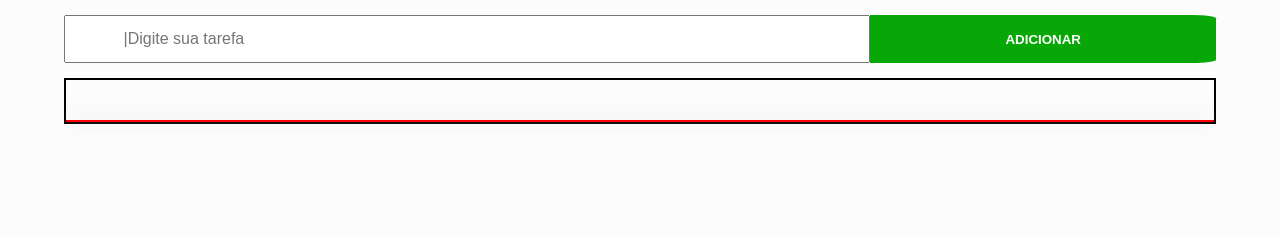
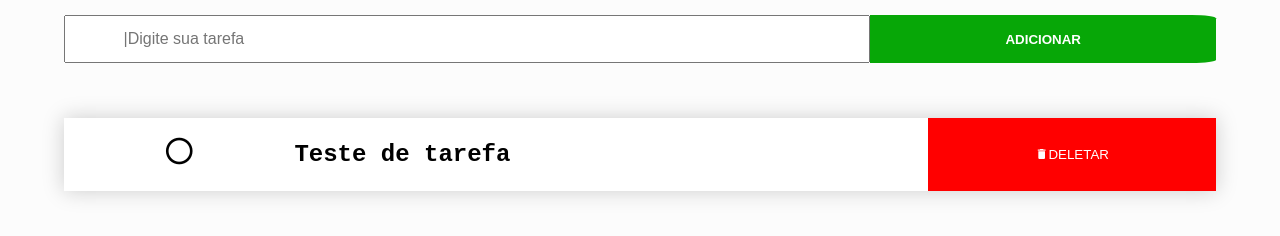
Before and after one commit to RenanReisFernandes/TaskList, a plain HTML site: page html/index.html in a window 1280 px wide. Shown: the part 124-360 px from the top of the page. Drawn offline with Linux system fonts and the light colour scheme.

Commit message:
Item add criated

```diff
--- a/css/style.css
+++ b/css/style.css
@@ -46,7 +46,6 @@ main{
     flex-flow: row wrap;
     width: 90%;
     margin: auto auto;
-    border:  2px solid black;
     margin-top: 15px;
     padding-top: 40px;
 }
@@ -63,14 +62,25 @@ main{
 }
 
 .item-icon{
-    flex: 10%;
-    border: 1px solid red;
+    flex: 20%;
+    font-size: 2rem;
+    text-align: center;
 }
 .item-name{
-    flex: 10%;
-    border: 1px solid red;
+    flex: 55%;
+    font-size: 150%;
+    font-weight: bold;
 }
 .item-buttom{
-    flex: 10%;
-    border: 1px solid red;
+    flex: 25%;
+    cursor: pointer;
 }
+
+.delete{
+    background: red;
+    color: white;
+    border: none;
+    padding: 10%;
+    height: 50%;
+    width: 100%;
+}
--- a/html/index.html
+++ b/html/index.html
@@ -19,9 +19,17 @@
 
     <main id="list-area" >
         <div class="item">
-            <div class="item-icon"></div>
-            <div class="item-name"></div>
-            <div class="item-buttom"></div>
+            <div class="item-icon">
+                <i class="mdi mdi-circle-outline"></i>
+            </div>
+
+            <div class="item-name">
+                Teste de tarefa
+            </div>
+
+            <div class="item-buttom">
+                <button class="delete"><I class="mdi mdi-delete"></I>DELETAR  </button>
+            </div>
         </div>
     </main>
 
```
